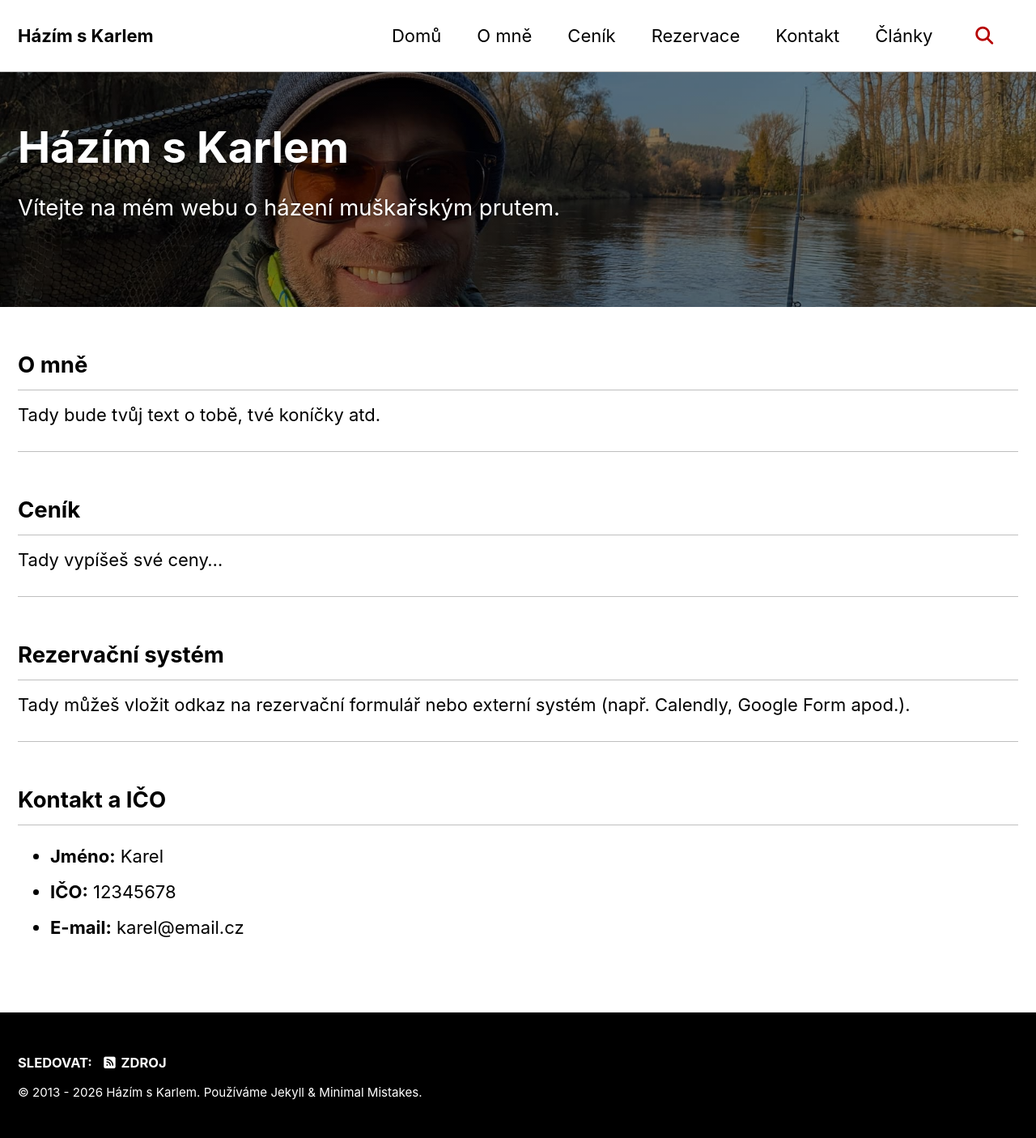
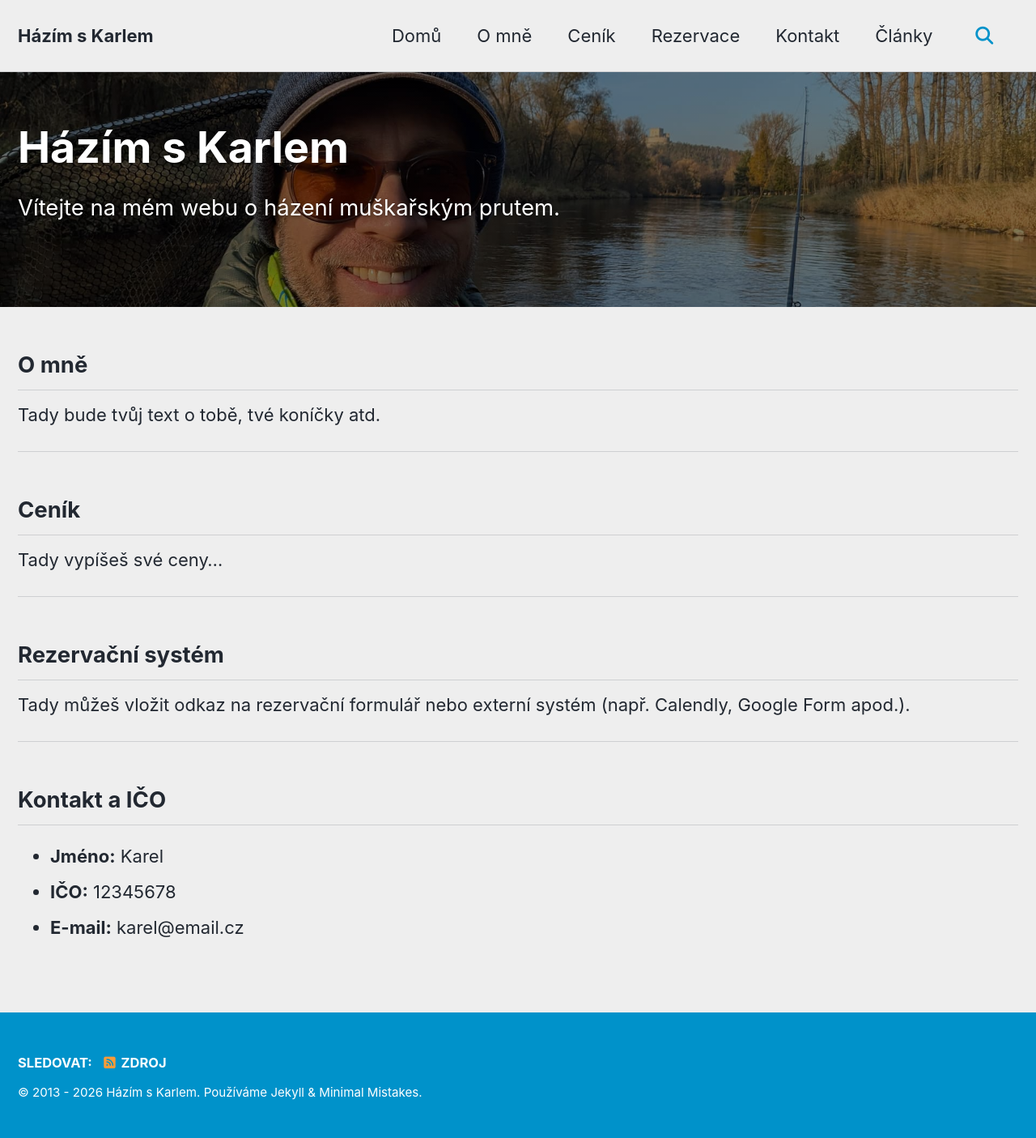
Before and after one commit to hazimskarlem/hazimskarlem.github.io, a Jekyll site: the page built from index.md, in a window 1280 px wide. Shown: the whole page at 81% size. Built offline with Jekyll 4.4.1, drawn with Linux system fonts in a browser that asks for light colours; cached includes are drawn as plain includes.

Commit message:
Update _config.yml

```diff
--- a/_config.yml
+++ b/_config.yml
@@ -12,7 +12,7 @@
 
 # theme                 : "minimal-mistakes-jekyll"
 # remote_theme          : "mmistakes/minimal-mistakes"
-minimal_mistakes_skin    : "contrast" # "default", "air", "aqua", "contrast", "dark", "dirt", "neon", "mint", "plum", "sunrise", "catppuccin_latte", "catppuccin_mocha"
+minimal_mistakes_skin    : "air" # "default", "air", "aqua", "contrast", "dark", "dirt", "neon", "mint", "plum", "sunrise", "catppuccin_latte", "catppuccin_mocha"
 
 # Site Settings
 locale                  : "cs-CZ"
```
